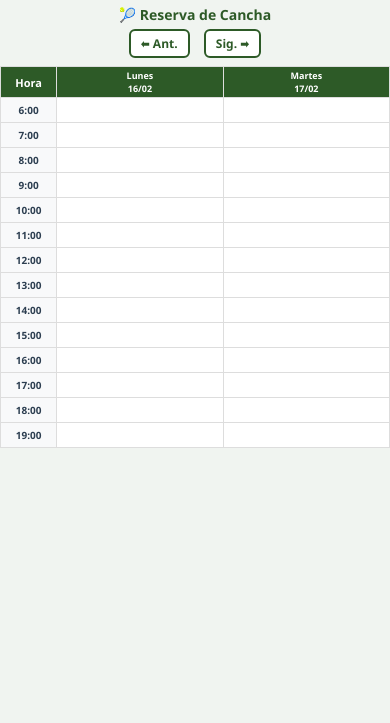
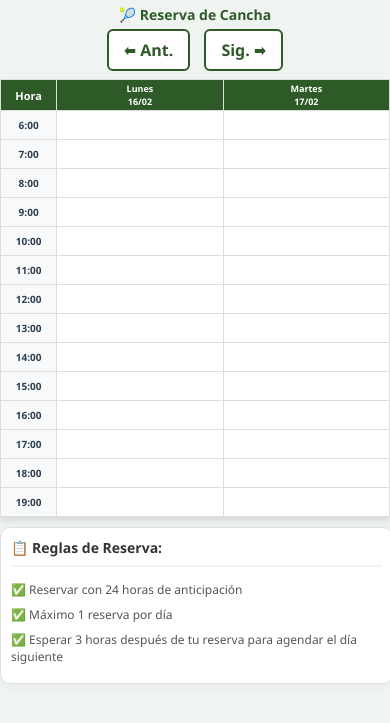
Before and after one commit to kevinms1/tenis-reservas, a Flask app: page / in a window 390 px wide. Shown: the top 723 px of the page. Run offline with Flask 3, Linux system fonts and the light colour scheme; data that the repository does not hold is empty; some libraries are stand-ins or nearby versions.

Commit message:
mejora se agrega las reglas de reserva

```diff
--- a/static/style.css
+++ b/static/style.css
@@ -1,4 +1,4 @@
-/* --- CONFIGURACIÓN GENERAL (ESCRITORIO Y BASE) --- */
+/* --- CONFIGURACIÓN GENERAL --- */
 body {
     font-family: 'Segoe UI', Tahoma, Geneva, Verdana, sans-serif;
     text-align: center;
@@ -8,16 +8,9 @@ body {
     padding: 0;
 }
 
-h2 {
-    margin-top: 15px;
-    margin-bottom: 10px;
-    color: #2d5a27;
-}
+h2 { margin-top: 15px; margin-bottom: 10px; color: #2d5a27; }
 
-/* Navegación */
-.nav-container {
-    margin-bottom: 20px;
-}
+.nav-container { margin-bottom: 20px; }
 
 .btn-nav {
     display: inline-block;
@@ -29,135 +22,83 @@ h2 {
     border-radius: 6px;
     background-color: white;
     margin: 0 5px;
-    transition: 0.3s;
 }
 
-.btn-nav:hover {
-    background-color: #2d5a27;
-    color: white;
-}
-
-/* Tabla Contenedor */
 .table-wrapper {
     width: 95%;
-    margin: 0 auto 30px auto;
+    margin: 0 auto 20px auto;
     overflow-x: auto;
     background: white;
     border-radius: 8px;
     box-shadow: 0 4px 6px rgba(0,0,0,0.1);
 }
 
-table {
-    width: 100%;
-    border-collapse: collapse;
-    table-layout: fixed;
+table { width: 100%; border-collapse: collapse; table-layout: fixed; }
+
+th, td { border: 1px solid #ddd; padding: 12px; text-align: center; }
+
+th { background-color: #2d5a27 !important; color: white; }
+
+.hora-col { background-color: #f8f9fa; font-weight: bold; width: 80px; }
+
+.celda { height: 45px; cursor: pointer; }
+
+.ocupado { background-color: #c0392b !important; color: white; font-weight: bold; }
+
+/* --- ESTILO DEL CUADRO DE REGLAS --- */
+.reglas-container {
+    width: 90%;
+    max-width: 600px;
+    margin: 20px auto;
+    background-color: #ffffff;
+    border-radius: 10px;
+    padding: 15px;
+    text-align: left;
+    box-shadow: 0 2px 10px rgba(0,0,0,0.05);
+    border: 1px solid #e0e0e0;
 }
 
-/* Estilos de Celda Escritorio */
-th, td {
-    border: 1px solid #ddd;
-    padding: 12px;
-    text-align: center;
-    overflow: hidden;
+.reglas-container h3 {
+    margin-top: 0;
+    font-size: 18px;
+    color: #333;
+    border-bottom: 2px solid #f0f4f0;
+    padding-bottom: 8px;
 }
 
-th {
-    background-color: #2d5a27 !important;
-    color: white;
+.reglas-container ul {
+    list-style: none;
+    padding: 0;
+    margin: 10px 0 0 0;
 }
 
-.hora-col {
-    background-color: #f8f9fa;
-    font-weight: bold;
-    width: 80px;
+.reglas-container li {
+    font-size: 14px;
+    margin-bottom: 8px;
+    color: #555;
 }
 
-.celda {
-    cursor: pointer;
-    transition: 0.3s;
-    height: 45px;
-    font-size: 14px;
+/* --- VISTA MÓVIL OPTIMIZADA --- */
+@media (max-width: 768px) {
+    h2 { font-size: 14px; margin: 5px 0; }
+    .nav-container { margin-bottom: 8px !important; }
+    .table-wrapper { width: 100% !important; margin: 0 !important; border-radius: 0; }
+
+    th[data-fecha], td[data-fecha] { display: none; }
+    .hora-col, .show-mobile { display: table-cell !important; }
+
+    .hora-col { width: 16% !important; font-size: 10px !important; padding: 2px 0 !important; }
+    .show-mobile { width: 42% !important; font-size: 9px !important; padding: 2px 1px !important; }
+
+    th { padding: 4px 1px !important; font-size: 11px !important; }
+    tr, .celda { height: 24px !important; }
+
+    /* Ajuste de reglas en móvil para que no ocupen mucho espacio */
+    .reglas-container {
+        width: 95%;
+        padding: 10px;
+        margin-top: 10px;
+    }
+    .reglas-container h3 { font-size: 14px; }
+    .reglas-container li { font-size: 12px; }
 }
-
-.celda:hover:not(.ocupado) {
-    background-color: #d4edda;
-}
-
-.ocupado {
-    background-color: #c0392b !important;
-    color: white;
-    font-weight: bold;
-}
-
-/* --- VISTA MÓVIL (OPTIMIZADA PARA CAPTURA DE PANTALLA ÚNICA) --- */
-@media (max-width: 768px) {
-
-    /* 1. Reducción de márgenes superiores para ganar espacio vertical */
-    h2 {
-        font-size: 14px;
-        margin: 5px 0;
-    }
-
-    .nav-container {
-        margin-bottom: 8px !important;
-    }
-
-    .btn-nav {
-        padding: 4px 10px !important;
-        font-size: 12px !important;
-    }
-
-    /* 2. Ajuste total del contenedor */
-    .table-wrapper {
-        width: 100% !important;
-        margin: 0 !important;
-        border-radius: 0;
-        box-shadow: none;
-    }
-
-    /* 3. Control de columnas: Solo Hora, Hoy y Mañana */
-    th[data-fecha],
-    td[data-fecha] {
-        display: none;
-    }
-
-    .hora-col,
-    .show-mobile {
-        display: table-cell !important;
-    }
-
-    /* 4. Proporciones de columnas para móviles */
-    .hora-col {
-        width: 16% !important;
-        font-size: 10px !important;
-        padding: 2px 0 !important;
-    }
-
-    .show-mobile {
-        width: 42% !important;
-        font-size: 9px !important;
-        padding: 2px 1px !important;
-        word-break: break-all; /* Evita que nombres largos ensanchen la fila */
-    }
-
-    /* 5. REDUCCIÓN CRÍTICA DE ALTURA (Para evitar scroll) */
-    th {
-        padding: 4px 1px !important;
-        font-size: 11px !important;
-    }
-
-    tr {
-        height: 24px !important; /* Altura mínima para que quepa todo el rango 6am-8pm */
-    }
-
-    .celda {
-        height: 24px !important;
-        line-height: 1 !important; /* Mantiene el texto centrado */
-        padding: 0 !important;
-    }
-
-    /* Opcional: ocultar el texto de la fecha para ganar más espacio si fuera necesario */
-    th br {
-        display: block;
-    }
-}
--- a/templates/index.html
+++ b/templates/index.html
@@ -45,6 +45,15 @@
             </tbody>
         </table>
     </div>
+
+<div class="reglas-container">
+    <h3>📋 Reglas de Reserva:</h3>
+    <ul>
+        <li>✅ Reservar con 24 horas de anticipación</li>
+        <li>✅ Máximo 1 reserva por día</li>
+        <li>✅ Esperar 3 horas después de tu reserva para agendar el día siguiente</li>
+    </ul>
+</div>
 
 <script>
 function intentarReservar(el, dia, hora) {
```
